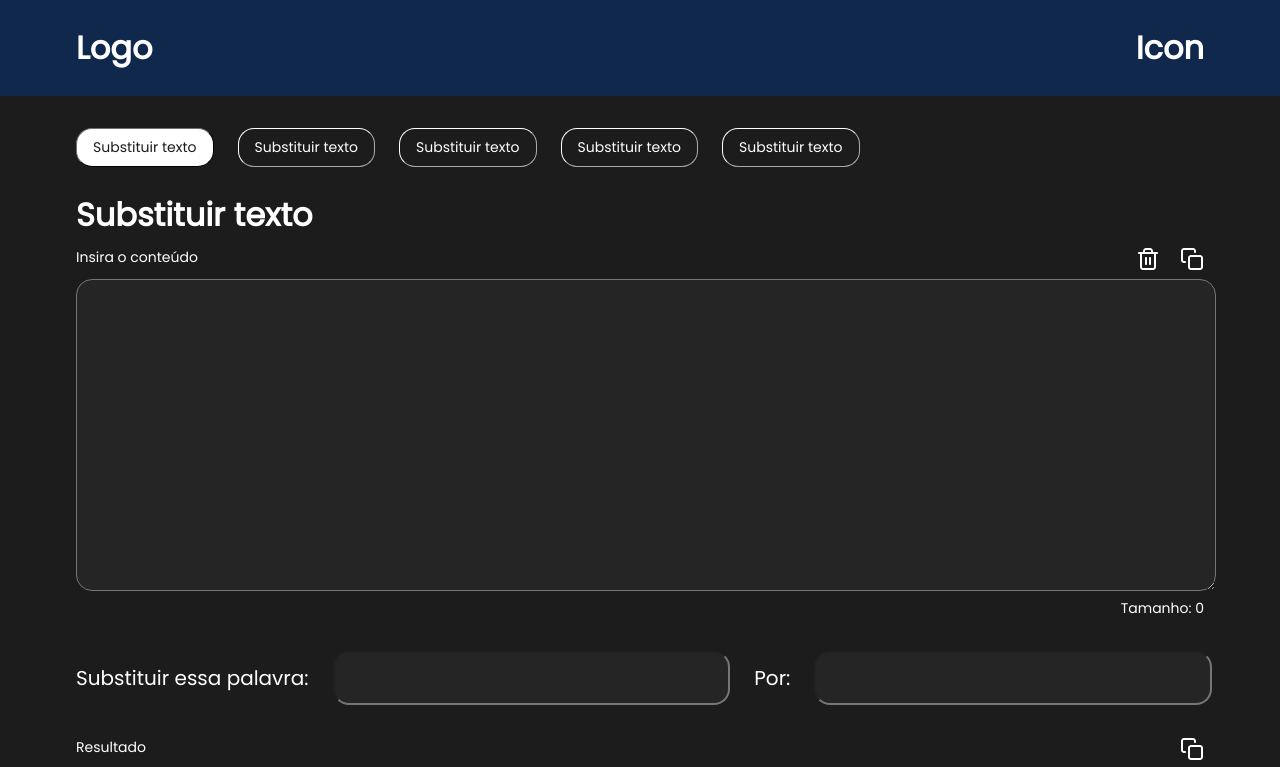
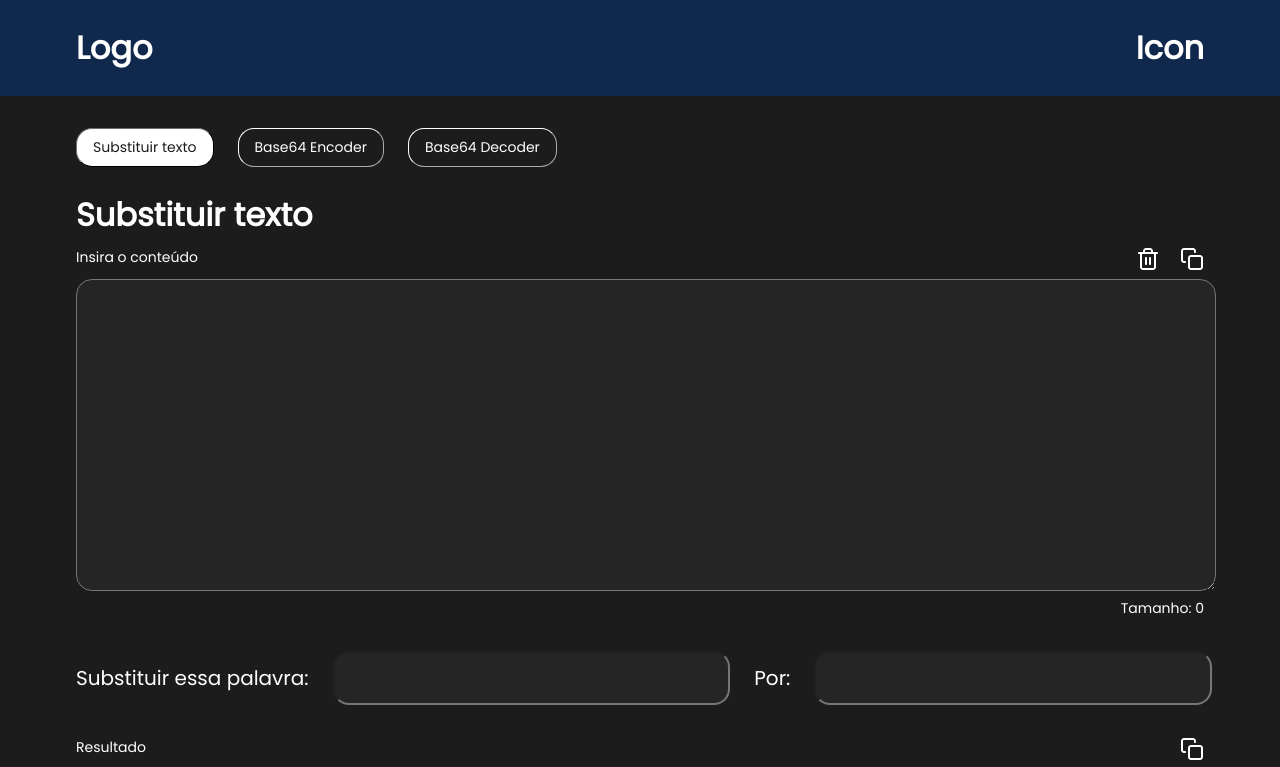
Before and after one commit to Miguel446/lab-string-tools, an Angular app: page /replace-text in a window 1280 px wide. Shown: the top 767 px of the page. Built offline with nearby package versions, Linux system fonts and the light colour scheme.

Commit message:
fix: routing chips on page reload

```diff
--- a/src/app/app.component.html
+++ b/src/app/app.component.html
@@ -4,7 +4,7 @@
 </div>
 <div class="content padding">
   <div class="mt-32 mb-48">
-    <app-routing-chips [routingChips]="routingChips"></app-routing-chips>
+    <app-routing-chips [currentIndex]="currentIndex" [routingChips]="routingChips"></app-routing-chips>
     <router-outlet></router-outlet>
   </div>
 </div>
--- a/src/app/app.component.ts
+++ b/src/app/app.component.ts
@@ -1,4 +1,4 @@
-import { Component } from '@angular/core';
+import { Component, OnInit } from '@angular/core';
 import { RoutingChip } from './shared/components/routing-chips/routing-chip.model';
 
 @Component({
@@ -6,11 +6,23 @@ import { RoutingChip } from './shared/components/routing-chips/routing-chip.mode
   templateUrl: './app.component.html',
   styleUrl: './app.component.css'
 })
-export class AppComponent {
-  title = 'string-tools';
+export class AppComponent implements OnInit {
 
-  routingChips: RoutingChip[] = [{ "label": "Substituir texto", "route": "replace-text", "toggle": true }, { "label": "Substituir texto", "route": "rota2", "toggle": false },
-  { "label": "Substituir texto", "route": "rota3", "toggle": false }, { "label": "Substituir texto", "route": "rota4", "toggle": false },
-  { "label": "Substituir texto", "route": "rota5", "toggle": false }];
+  currentIndex: number = 0;
+
+  routingChips: RoutingChip[] = [{ "label": "Substituir texto", "route": "replace-text", "toggle": false }, { "label": "Base64 Encoder", "route": "base64-encoder", "toggle": false },
+  { "label": "Base64 Decoder", "route": "base64-decoder", "toggle": false }];
+
+  ngOnInit(): void {
+    let currentRoute = location.pathname.replace("/", "");
+    currentRoute = currentRoute ? currentRoute : 'replace-text'; // default route
+
+    for (let i = 0; i < this.routingChips.length; i++) {
+      if (this.routingChips[i].route == currentRoute) {
+        this.currentIndex = i;
+        this.routingChips[i].toggle = true;
+      }
+    }
+  }
 
 }
--- a/src/app/shared/components/routing-chips/routing-chips.component.ts
+++ b/src/app/shared/components/routing-chips/routing-chips.component.ts
@@ -1,5 +1,6 @@
 import { Component, Input } from '@angular/core';
 import { RoutingChip } from './routing-chip.model';
+import { Router } from '@angular/router';
 
 @Component({
   selector: 'app-routing-chips',
@@ -8,20 +9,23 @@ import { RoutingChip } from './routing-chip.model';
 })
 export class RoutingChipsComponent {
 
+  constructor(private router: Router) { }
+
   @Input()
   routingChips!: RoutingChip[];
 
-  lastIndex: number = 0;
+  @Input()
+  currentIndex: number = 0;
 
-  navigate(route: string, routeIndex: number) {
-    if (this.routingChips[routeIndex].toggle) {
+  navigate(nextRoute: string, nextRouteIndex: number) {
+    if (this.routingChips[nextRouteIndex].toggle) {
       return;
     }
 
-    this.routingChips[this.lastIndex].toggle = false;
-    this.routingChips[routeIndex].toggle = true;
-    this.lastIndex = routeIndex;
+    this.routingChips[this.currentIndex].toggle = false;
+    this.routingChips[nextRouteIndex].toggle = true;
+    this.currentIndex = nextRouteIndex;
 
-    console.log(route + ' ' + routeIndex);
+    this.router.navigate([nextRoute]);
   }
 }
```
